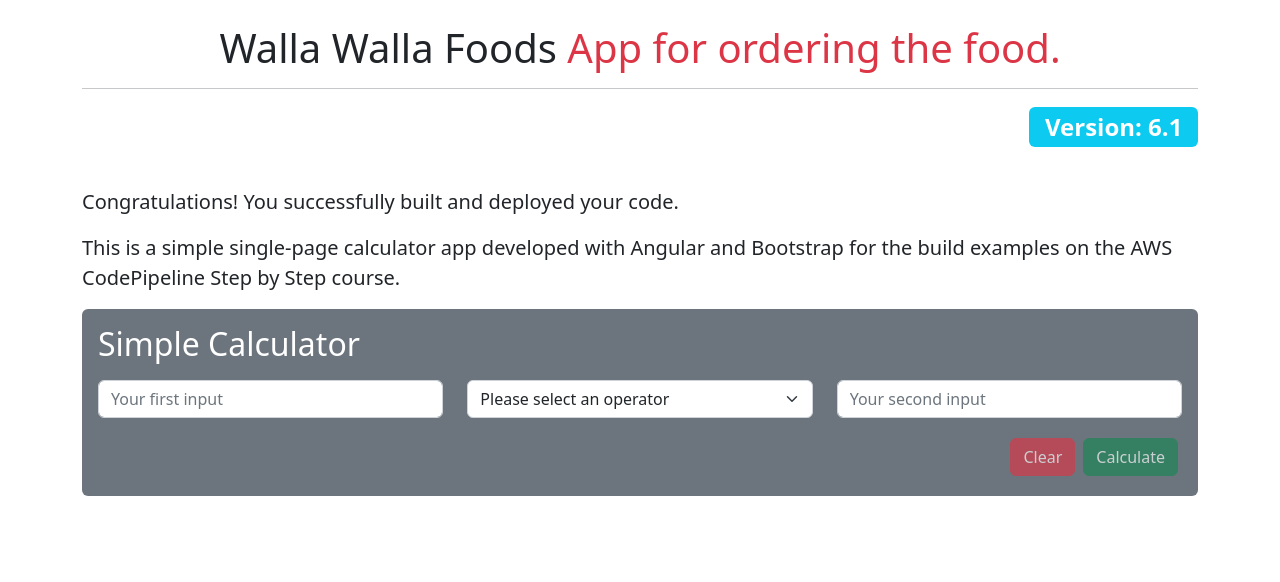
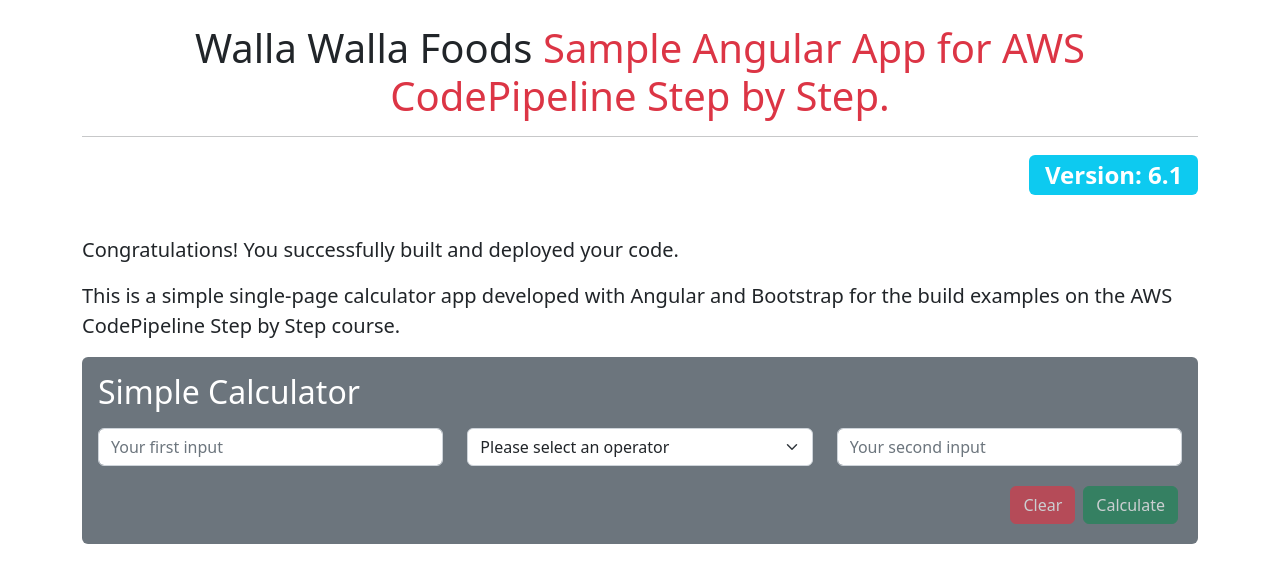
Before and after one commit to Richieelzb/aws-codepipeline-to-ec2, an Angular app: page / in a window 1280 px wide. Shown: the top 582 px of the page. Built offline with nearby package versions, Linux system fonts and the light colour scheme.

Commit message:
creating headline

```diff
--- a/src/app/app.component.html
+++ b/src/app/app.component.html
@@ -2,7 +2,7 @@
   <div class="row pt-4 pb-4">
     <div class="col">
       <h1 id="page-title" class="text-dark text-center">
-        Walla Walla Foods <span class="text-danger">App for ordering the food.</span>
+        Walla Walla Foods <span class="text-danger">Sample Angular App for AWS CodePipeline Step by Step.</span>
 
       </h1>
       <hr>
```
